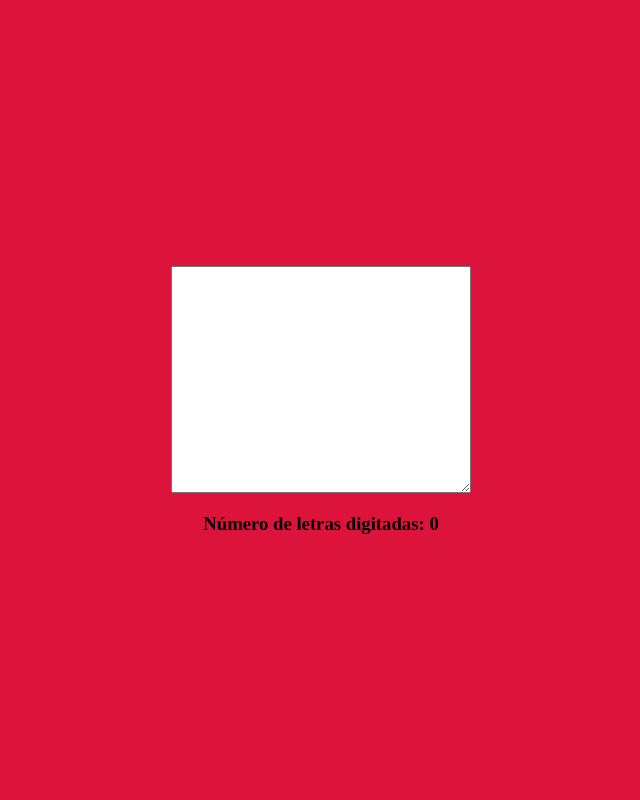
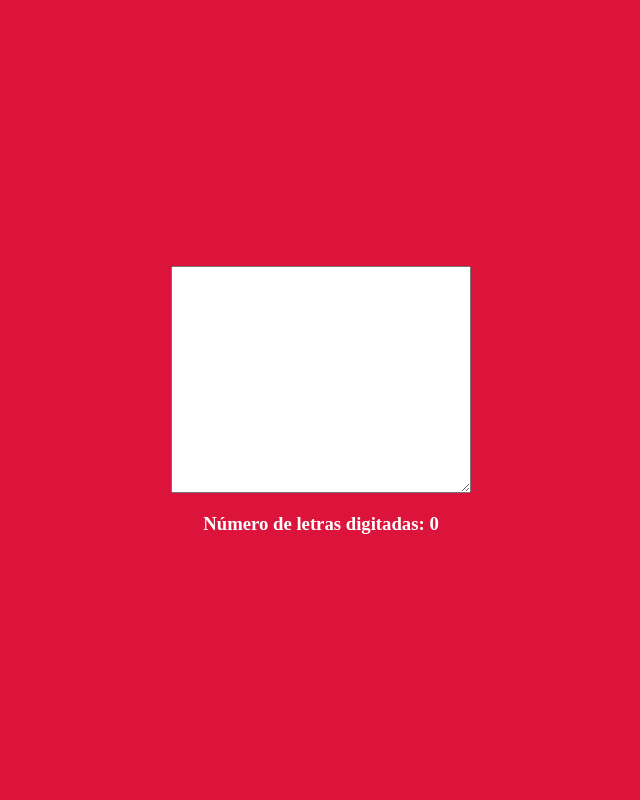
Before and after one commit to vinihf/ProgWeb_2023, a PHP site: page / in a window 1280 px wide. Shown: the whole page, without its empty margins (319-959 px from the left). Run offline with PHP 8.4, Linux system fonts and the light colour scheme.

Commit message:
Atualização

```diff
--- a/counter/script.js
+++ b/counter/script.js
@@ -10,7 +10,6 @@ decrementa.addEventListener('click',function(){
 })
 
 reset.addEventListener('click',function(){
-    let valor = parseInt(document.querySelector('h2').innerHTML);
     document.querySelector('h2').innerHTML = 0;
 })
 
--- a/qtd_palavras/style.css
+++ b/qtd_palavras/style.css
@@ -24,4 +24,5 @@ textarea{
 
 h3{
     margin: 10px;
+    color: white;
 }
```
